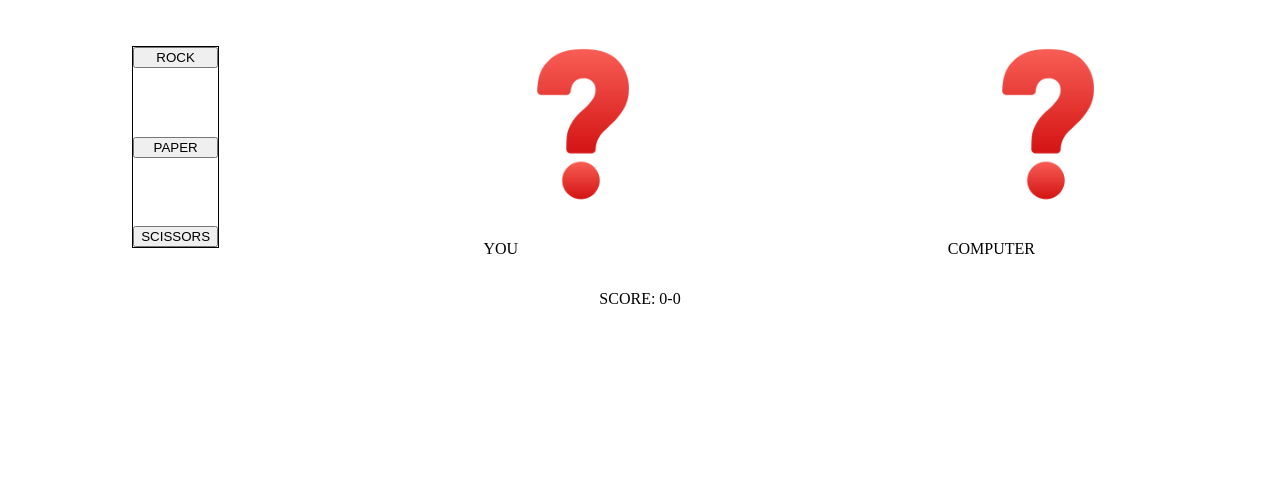
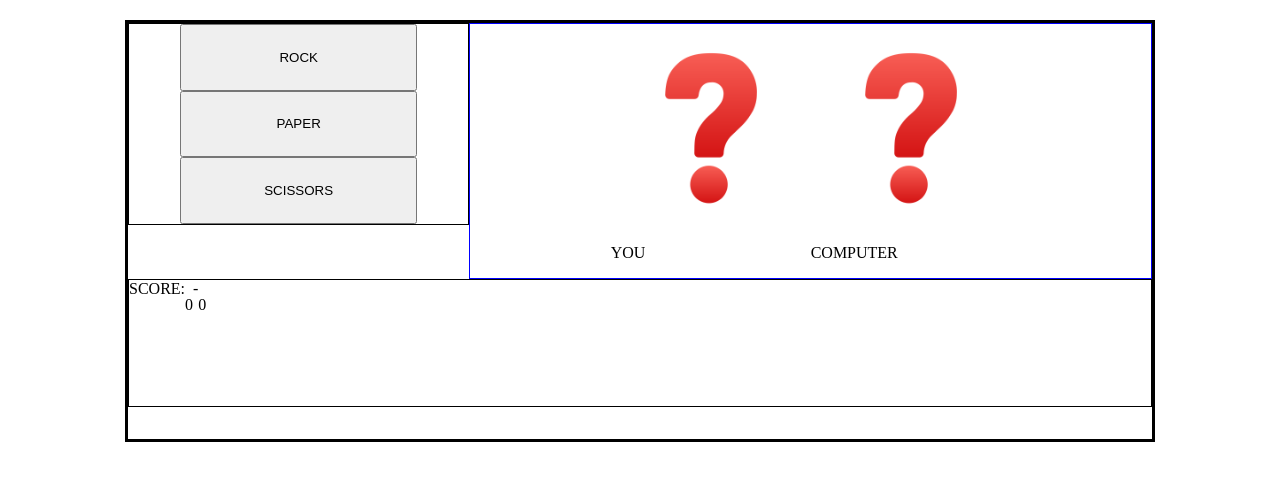
Before and after one commit to andres19r/rock-paper-scissors, a plain HTML site: page index.html in a window 1280 px wide. Drawn offline with Linux system fonts and the light colour scheme.

Commit message:
Enhangin the styles and the html

```diff
--- a/index.html
+++ b/index.html
@@ -15,6 +15,7 @@
         <button id="btn-paper">PAPER</button>
         <button id="btn-scissors">SCISSORS</button>
       </div>
+      <div id="selections">
         <div id="player-selection">
           <img
             id="player-choice"
@@ -31,11 +32,12 @@
           />
           <p>COMPUTER</p>
         </div>
+      </div>
+    <div id="score">
+      SCORE: <p id="player-score">0</p>-<p id="computer-score">0</p>
+    </div>
+    <p id="winner"></p>
     </main>
-    <p id="score">
-      SCORE: <span id="player-score">0</span>-<span id="computer-score">0</span>
-    </p>
-    <p id="winner"></p>
 
     <script src="index.js"></script>
   </body>
--- a/style.css
+++ b/style.css
@@ -7,21 +7,36 @@ h2{
 	text-align: center;
 }
 main{
-	display: flex;
-	justify-content: space-around;
-	align-items: center;
+	display: grid;
+	grid-template-columns: 1fr 2fr;
+	grid-template-rows: 2fr 1fr;
+	margin: 0 auto;
+	width: 80%;
+	height: 90%;
+	border: solid black;
 }
 #player-options{
 	display: flex;
-	flex-direction: column;
-	justify-content: space-between;
+	justify-content: center;
+	flex-wrap: wrap;
 	border: 1px solid black;
 	height: 200px;
+}
+#player-options button {
+	width: 70%;
+}
+#selections {
+	border: 1px solid blue;
+	display: flex;
+	justify-content: center;
 }
 img{
 	width: 200px;
 	height: 200px;
 }
 #score{
+	display: flex;
 	text-align: center;
+	grid-column-end: span 2;
+	border: 1px solid black;
 }
```
Lines whose indentation alone changed are shown as unchanged.
